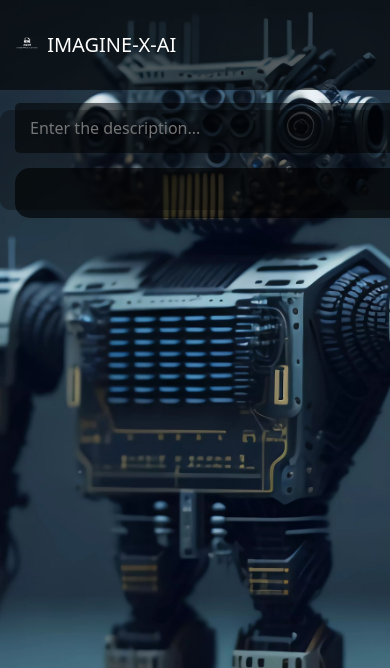
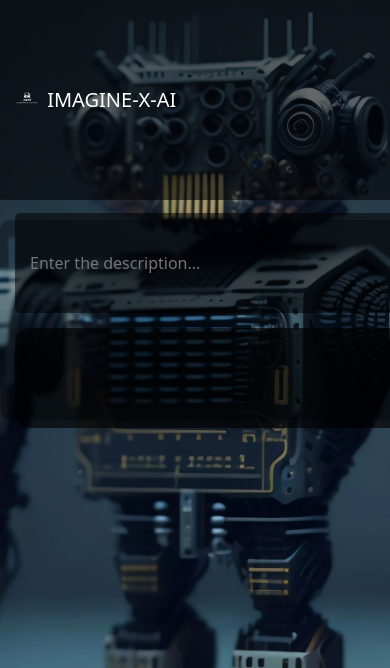
Before and after one commit to SoumyaBera2002/TextToImageGenerationUsingGAN, a Flask app: page / in a window 390 px wide; the page is wider, and only the part inside the window is pictured. Shown: the top 668 px of that part. Run offline with Flask 3, Linux system fonts and the light colour scheme.

Commit message:
optimize-5

```diff
--- a/templates/index.html
+++ b/templates/index.html
@@ -69,7 +69,7 @@
             color: black;
         }
 
-        @media (max-width: 600px) {
+        @media screen and (max-width: 600px) {
             body {
                 background-size: cover;
                 background-position: center;
@@ -77,12 +77,12 @@
 
             .navbar {
                 width: 100%;
-                height: 90px;
+                height: 200px;
             }
 
             .search-container {
                 width: 100%;
-                height: 100px;
+                height: 200px;
                 flex-direction: column;
                 padding: 15px;
                 margin-top: 20px;
@@ -91,7 +91,7 @@
 
             .search-input {
                 width: 100%;
-                height: 50px;
+                height: 100px;
                 padding: 15px;
                 font-size: 16px;
                 margin-bottom: 15px;
@@ -99,7 +99,7 @@
 
             .search-button {
                 width: 100%;
-                height: 50px;
+                height: 100px;
                 padding: 15px 20px;
                 font-size: 16px;
                 margin-left: 0;
```
